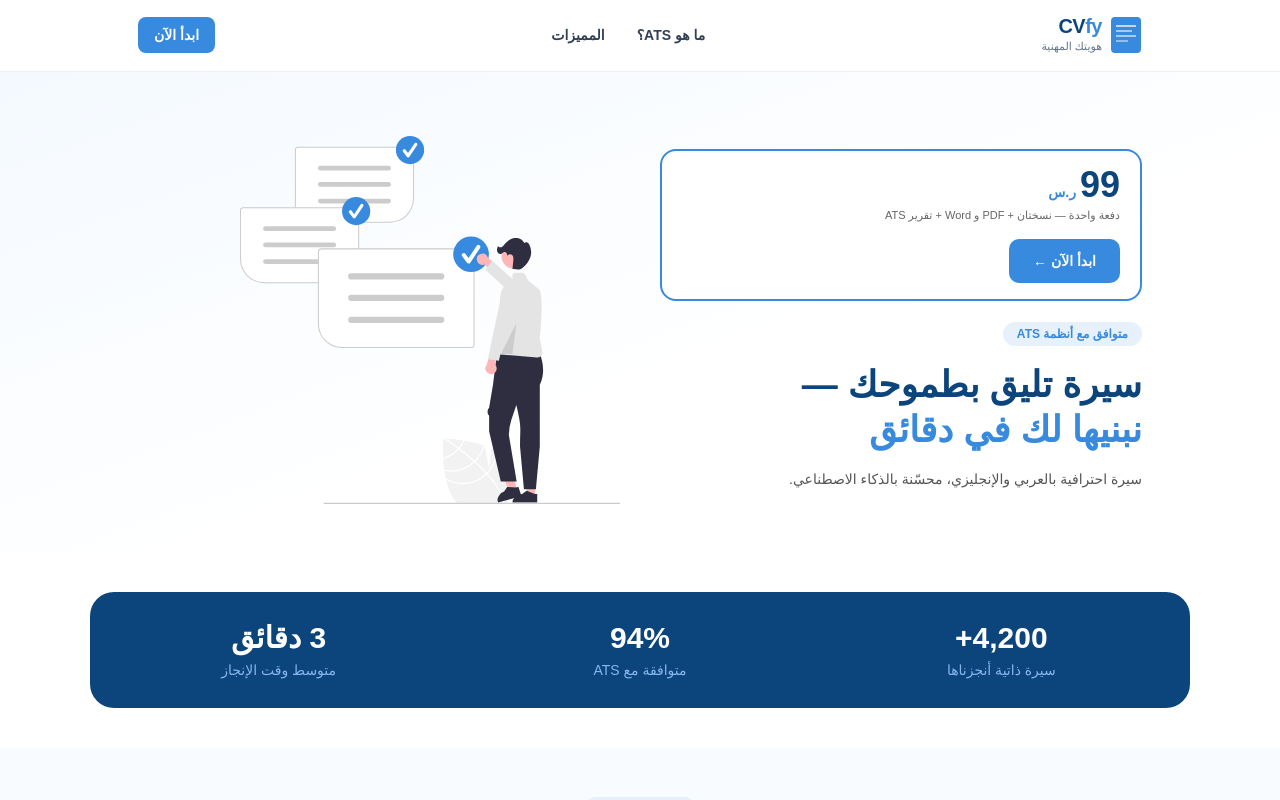
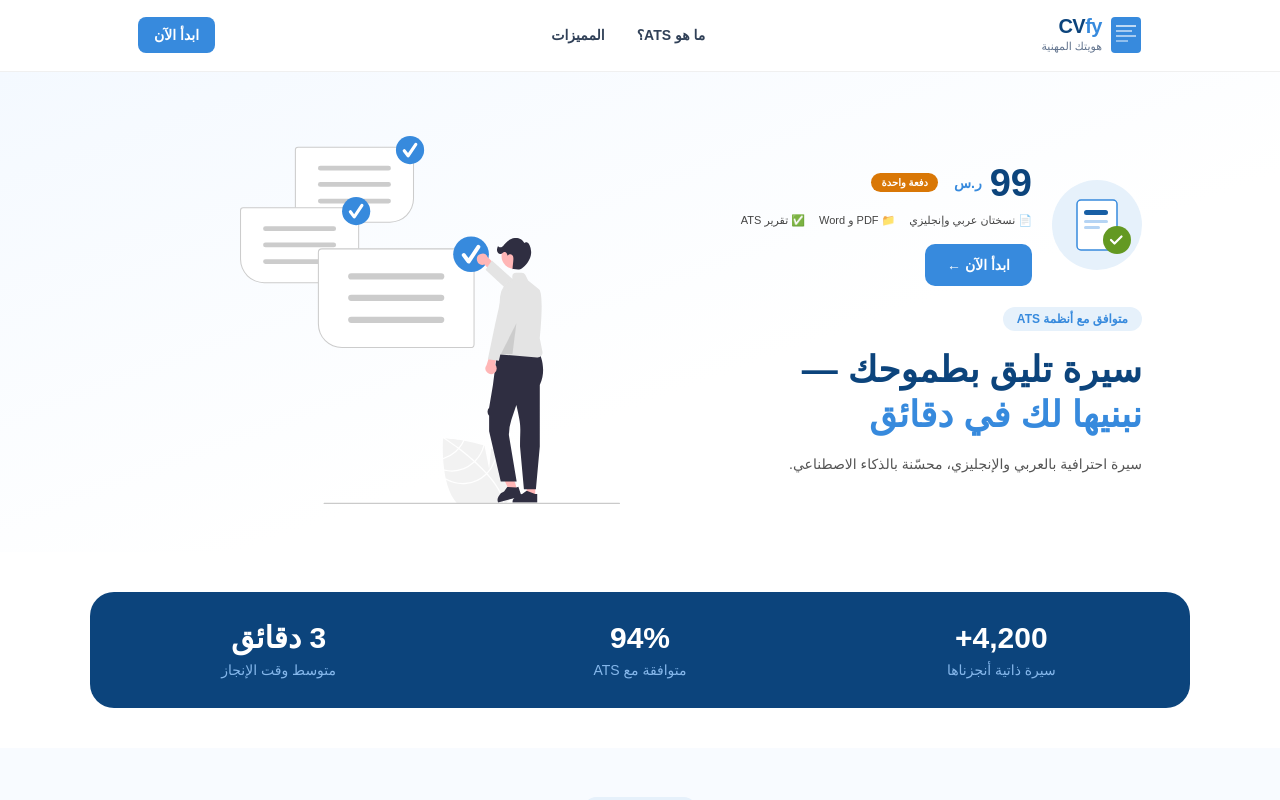
Before and after one commit to Mohammed6129/cvfy, a Next.js app: page / in a window 1280 px wide. Shown: the top 800 px of the page. Built offline with nearby package versions, Linux system fonts and the light colour scheme; no server answers; a web font is replaced by a local one.

Commit message:
Replace bordered Hero price card with inline illustration layout.
Show circular CV icon beside price, one-time badge, feature chips, and CTA without border box.

```diff
--- a/app/components/Hero.tsx
+++ b/app/components/Hero.tsx
@@ -2,8 +2,38 @@
 import { SINGLE_PLAN } from "@/lib/payment";
 import StartNowLink from "./start-now-link";
 
-const startNowClass =
-  "inline-flex w-full items-center justify-center rounded-[10px] bg-[#378ADD] px-6 py-3 text-sm font-bold text-white transition-colors hover:bg-[#2a6bb8] sm:w-auto";
+const FEATURES = [
+  "📄 نسختان عربي وإنجليزي",
+  "📁 PDF و Word",
+  "✅ تقرير ATS",
+];
+
+function PriceIllustration() {
+  return (
+    <svg
+      width="90"
+      height="90"
+      viewBox="0 0 90 90"
+      fill="none"
+      aria-hidden
+      className="h-[70px] w-[70px] shrink-0 md:h-[90px] md:w-[90px]"
+    >
+      <circle cx="45" cy="45" r="45" fill="#E6F1FB" />
+      <rect x="25" y="20" width="40" height="50" rx="4" fill="#fff" stroke="#378ADD" strokeWidth="1.5" />
+      <rect x="32" y="30" width="24" height="5" rx="2.5" fill="#185FA5" />
+      <rect x="32" y="40" width="24" height="3" rx="1.5" fill="#B5D4F4" />
+      <rect x="32" y="46" width="16" height="3" rx="1.5" fill="#B5D4F4" />
+      <circle cx="65" cy="60" r="14" fill="#639922" />
+      <path
+        d="M59 60l3.5 3.5 7-7"
+        stroke="#fff"
+        strokeWidth="2.2"
+        strokeLinecap="round"
+        strokeLinejoin="round"
+      />
+    </svg>
+  );
+}
 
 export default function Hero() {
   return (
@@ -13,20 +43,35 @@
     >
       <div className="mx-auto grid max-w-[1100px] grid-cols-1 items-center gap-10 px-6 pb-12 pt-10 md:grid-cols-2 md:px-12 md:pt-16">
         <div className="text-right">
-          <div className="mb-5 rounded-2xl border-2 border-[#378ADD] bg-white px-5 py-4">
-            <div className="mb-1 flex items-baseline justify-start gap-1">
-              <span
-                className="leading-none text-[#0C447C]"
-                style={{ fontSize: "36px", fontWeight: 800 }}
-              >
-                {SINGLE_PLAN.price}
-              </span>
-              <span className="text-sm font-semibold text-[#378ADD]">ر.س</span>
+          <div className="mb-5 inline-flex items-center gap-5">
+            <PriceIllustration />
+
+            <div className="flex flex-col gap-2.5">
+              <div className="flex flex-wrap items-center gap-2">
+                <span
+                  className="leading-none text-[#0C447C] text-[32px] md:text-[38px]"
+                  style={{ fontWeight: 800 }}
+                >
+                  {SINGLE_PLAN.price}
+                </span>
+                <span className="text-[13px] font-semibold text-[#378ADD] md:text-sm">ر.س</span>
+                <span className="mr-2 rounded-full bg-[#D97706] px-2.5 py-0.5 text-[10px] font-semibold text-white">
+                  دفعة واحدة
+                </span>
+              </div>
+
+              <div className="flex flex-wrap gap-3.5">
+                {FEATURES.map((item) => (
+                  <span key={item} className="text-[10px] text-[#444] md:text-[11px]">
+                    {item}
+                  </span>
+                ))}
+              </div>
+
+              <StartNowLink className="mt-1.5 inline-flex w-fit items-center rounded-[10px] bg-[#378ADD] px-[22px] py-[11px] text-sm font-bold text-white transition-colors hover:bg-[#2a6bb8]">
+                ابدأ الآن ←
+              </StartNowLink>
             </div>
-            <p className="mb-4 text-[11px] text-[#666]">
-              دفعة واحدة — نسختان + PDF و Word + تقرير ATS
-            </p>
-            <StartNowLink className={startNowClass}>ابدأ الآن ←</StartNowLink>
           </div>
 
           <span className="mb-4 inline-flex rounded-full bg-[#E6F1FB] px-3.5 py-1 text-xs font-semibold text-[#378ADD]">
@@ -34,8 +79,8 @@
           </span>
 
           <h1
-            className="mb-4 leading-tight text-[#0C447C]"
-            style={{ fontSize: "36px", fontWeight: 800 }}
+            className="mb-4 leading-tight text-[#0C447C] text-[30px] md:text-[36px]"
+            style={{ fontWeight: 800 }}
           >
             سيرة تليق بطموحك —
             <span className="block text-[#378ADD]">نبنيها لك في دقائق</span>
```
